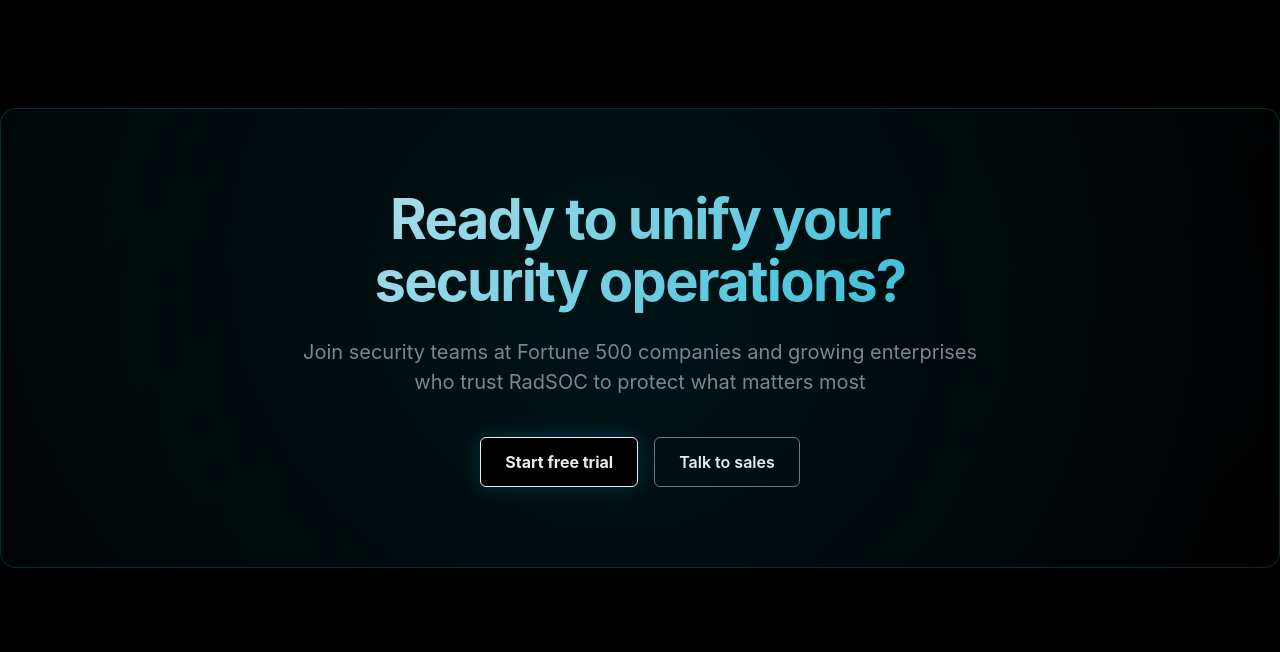
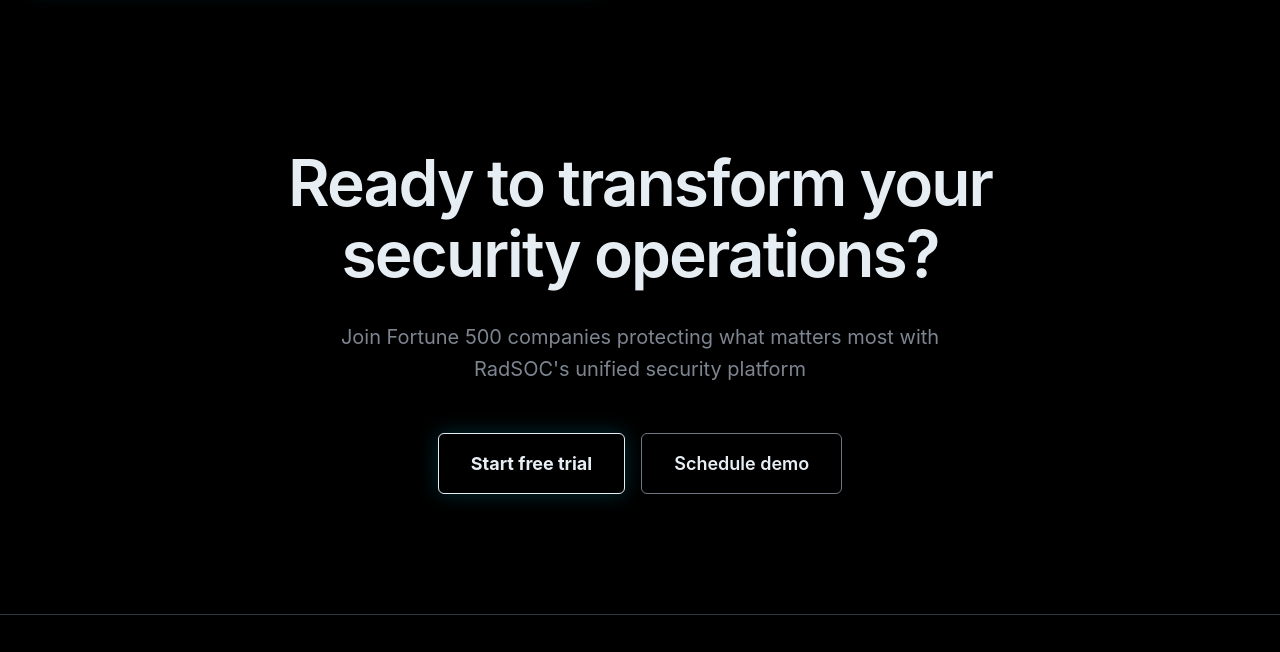
Before and after one commit to adrianwaliwita/wireframes, a plain HTML site: page index.html in a window 1280 px wide. Shown: the part 4520-5172 px from the top of the page. Drawn offline with nearby package versions, Linux system fonts and the light colour scheme.

Commit message:
added edits

```diff
--- a/index.html
+++ b/index.html
@@ -712,7 +712,7 @@
 
         .info-visual {
             background: var(--color-canvas-subtle);
-            border: 1px solid var(--color-border-default);
+            border: 1px solid rgba(0, 217, 255, 0.3);
             border-radius: 12px;
             padding: 48px;
             min-height: 400px;
@@ -723,6 +723,7 @@
             transition: all 0.3s ease;
             position: relative;
             overflow: hidden;
+            box-shadow: 0 2px 20px rgba(0, 217, 255, 0.2);
         }
 
         .info-visual::before {
@@ -738,9 +739,9 @@
         }
 
         .info-visual:hover {
-            border-color: rgba(0, 217, 255, 0.3);
+            border-color: rgba(0, 217, 255, 0.5);
             transform: translateY(-4px);
-            box-shadow: 0 12px 32px rgba(0, 0, 0, 0.3), 0 0 60px rgba(0, 217, 255, 0.1);
+            box-shadow: 0 12px 32px rgba(0, 0, 0, 0.3), 0 0 60px rgba(0, 217, 255, 0.3);
         }
 
         .info-visual:hover::before {
@@ -796,55 +797,44 @@
         /* CTA */
         .cta {
             max-width: 1280px;
-            margin: 120px auto;
-            padding: 80px 32px;
+            margin: 160px auto 120px;
+            padding: 0 32px;
             text-align: center;
-            position: relative;
-            border: 1px solid rgba(0, 217, 255, 0.2);
-            border-radius: 16px;
-            background: linear-gradient(135deg, rgba(0, 217, 255, 0.03) 0%, rgba(0, 217, 255, 0.01) 50%, transparent 100%);
-            overflow: hidden;
-        }
-
-        .cta::before {
-            content: '';
-            position: absolute;
-            top: -50%;
-            left: -50%;
-            width: 200%;
-            height: 200%;
-            background: radial-gradient(circle, rgba(0, 217, 255, 0.08) 0%, transparent 50%);
-            pointer-events: none;
         }
 
         .cta-content {
             position: relative;
-            z-index: 1;
         }
 
         .cta h2 {
-            font-size: 56px;
-            font-weight: 700;
+            font-size: 64px;
+            font-weight: 600;
             line-height: 1.1;
-            margin-bottom: 24px;
+            margin-bottom: 32px;
             letter-spacing: -0.03em;
-            background: linear-gradient(135deg, #e6edf3 0%, rgba(0, 217, 255, 0.8) 100%);
-            -webkit-background-clip: text;
-            -webkit-text-fill-color: transparent;
-            background-clip: text;
+            color: var(--color-fg-default);
         }
 
         .cta p {
             font-size: 20px;
             color: var(--color-fg-muted);
-            margin-bottom: 40px;
-            max-width: 700px;
+            margin-bottom: 48px;
+            max-width: 650px;
             margin-left: auto;
             margin-right: auto;
+            line-height: 1.6;
         }
 
         .cta .hero-buttons {
-            margin-top: 32px;
+            display: flex;
+            gap: 16px;
+            justify-content: center;
+            flex-wrap: wrap;
+        }
+
+        .cta .btn {
+            padding: 16px 32px;
+            font-size: 18px;
         }
 
         /* Footer */
@@ -981,7 +971,12 @@
             }
 
             .cta h2 {
-                font-size: 36px;
+                font-size: 40px;
+            }
+
+            .cta .btn {
+                padding: 14px 28px;
+                font-size: 16px;
             }
 
             .info-content h2 {
@@ -1330,11 +1325,11 @@
 
         <section id="get-started" class="cta">
             <div class="cta-content">
-                <h2>Ready to unify your<br>security operations?</h2>
-                <p>Join security teams at Fortune 500 companies and growing enterprises who trust RadSOC to protect what matters most</p>
+                <h2>Ready to transform your<br>security operations?</h2>
+                <p>Join Fortune 500 companies protecting what matters most with RadSOC's unified security platform</p>
                 <div class="hero-buttons">
                     <a href="#" class="btn btn-primary">Start free trial</a>
-                    <a href="#" class="btn btn-secondary">Talk to sales</a>
+                    <a href="#" class="btn btn-secondary">Schedule demo</a>
                 </div>
             </div>
         </section>
```
